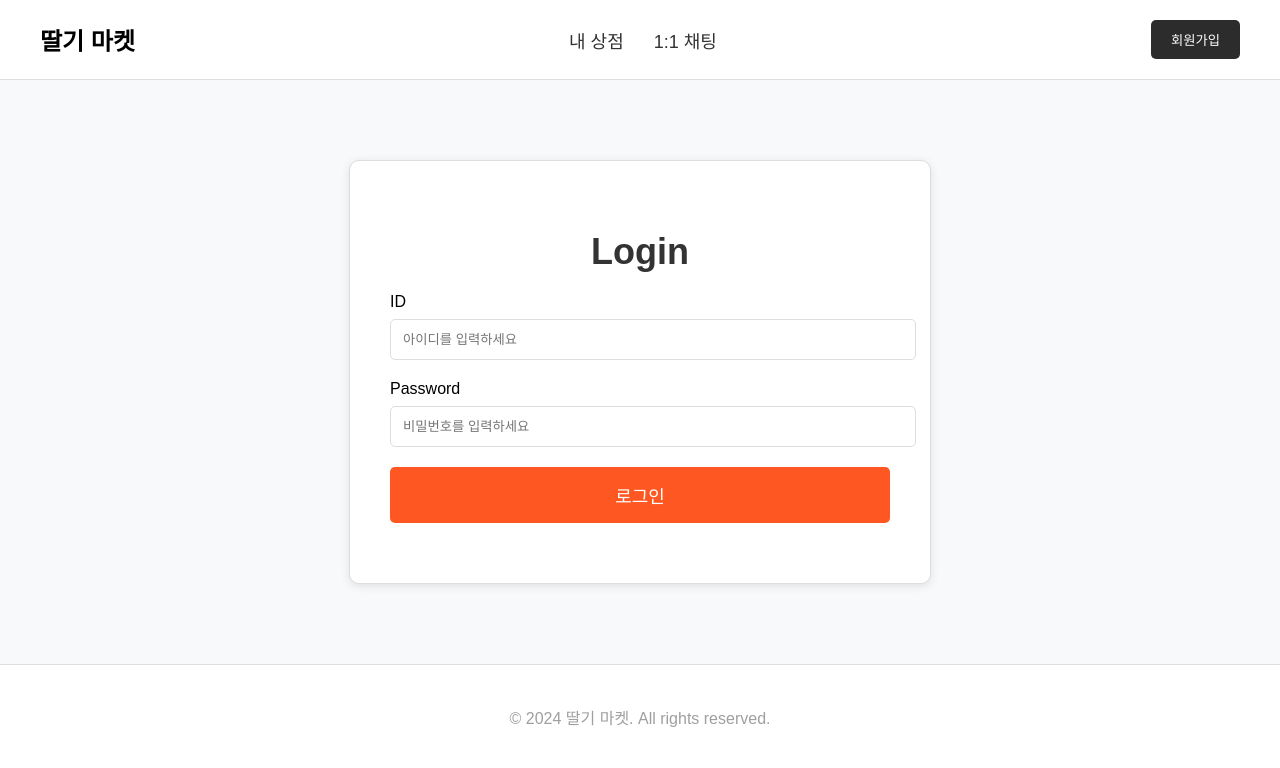
After one commit to Limsunoh/Project_SANA_I, a Django app: template accounts/templates/login.html in a window 1280 px wide. The commit adds this page. Shown: the top 768 px of the page. Run offline with Django 4.2, Linux system fonts and the light colour scheme; the template is opened without the code that fills it, so the values that code supplies are empty.

Commit message:
feat: login, logout html 구현완료
로그인, 로그아웃 html 구현완료

```diff
--- /dev/null
+++ b/accounts/templates/login.html
@@ -0,0 +1,49 @@
+{% load static %}
+<!DOCTYPE html>
+<html lang="en">
+
+<head>
+    <meta charset="UTF-8">
+    <meta name="viewport" content="width=device-width, initial-scale=1.0">
+    <title>Login</title>
+    <link rel="stylesheet" href="{% static 'css/login.css' %}">
+</head>
+
+<body>
+    <header>
+        <div class="header-content">
+            <h1>딸기 마켓</h1>
+            <nav>
+                <ul>
+                    <li><a href="#">내 상점</a></li>
+                    <li><a href="#">1:1 채팅</a></li>
+                </ul>
+            </nav>
+            <button class="signup-button" onclick="location.href='/api/accounts/signup-page/'">회원가입</button>
+        </div>
+    </header>
+
+    <div class="container">
+        <h2>Login</h2>
+        <form id="login-form">
+            <div class="input-group">
+                <label for="username">ID</label>
+                <input type="text" id="username" name="username" placeholder="아이디를 입력하세요" required>
+            </div>
+            <div class="input-group">
+                <label for="password">Password</label>
+                <input type="password" id="password" name="password" placeholder="비밀번호를 입력하세요" required>
+            </div>
+            <button type="submit">로그인</button>
+        </form>
+        <p id="message"></p>
+    </div>
+
+    <footer>
+        <p>&copy; 2024 딸기 마켓. All rights reserved.</p>
+    </footer>
+
+    <script src="{% static 'js/login.js' %}"></script>
+</body>
+
+</html>
--- a/accounts/templates/signup.html
+++ b/accounts/templates/signup.html
@@ -19,7 +19,7 @@
                     <li><a href="#">1:1 채팅</a></li>
                 </ul>
             </nav>
-            <button class="login-button">로그인</button>
+            <button class="login-button" onclick="location.href='/api/accounts/login-page/'">로그인</button>
         </div>
     </header>
 
--- a/accounts/urls.py
+++ b/accounts/urls.py
@@ -20,7 +20,8 @@ urlpatterns = [
 
     # 프론트(화면구성) 주소
     path('signup-page/', views.SignupPageView.as_view(), name='signup-page'),
-    path('login-page/', views.LoginPageView.as_view(), name='login-page'),
+    path("login-page/", views.LoginPageView.as_view(), name="token_obtain_pair"),
+
 
 
 ]
--- a/sbmarket/settings.py
+++ b/sbmarket/settings.py
@@ -171,4 +171,7 @@ SIMPLE_JWT = {
     "REFRESH_TOKEN_LIFETIME": timedelta(days=1),
     "ROTATE_REFRESH_TOKENS": True,
     "BLACKLIST_AFTER_ROTATION": True,
+    'AUTH_HEADER_TYPES': ('Bearer',),
+    'AUTH_TOKEN_CLASSES': ('rest_framework_simplejwt.tokens.AccessToken',),
+    'TOKEN_TYPE_CLAIM': 'token_type',
 }
--- /dev/null
+++ b/static/css/login.css
@@ -0,0 +1,136 @@
+body {
+    font-family: 'Poppins', Arial, sans-serif;
+    margin: 0;
+    padding: 0;
+    background-color: #f8f9fa;
+}
+
+/* Header */
+.header-content {
+    display: flex;
+    justify-content: space-between;
+    align-items: center;
+    padding: 20px 40px;
+    background-color: #fff;
+    border-bottom: 1px solid #ddd;
+}
+
+.header-content h1 {
+    margin: 0;
+    font-size: 24px;
+}
+
+.header-content nav ul {
+    list-style: none;
+    display: flex;
+    margin: 0;
+    padding: 0;
+}
+
+.header-content nav ul li {
+    margin: 0 15px;
+}
+
+.header-content nav ul li a {
+    text-decoration: none;
+    font-weight: 500;
+    color: #333;
+    font-size: 18px;
+}
+
+.header-content nav ul li a:hover {
+    color: #ff5722;
+}
+
+.signup-button {
+    padding: 10px 20px;
+    background-color: #2c2c2c;
+    color: #fff;
+    border: none;
+    cursor: pointer;
+    border-radius: 5px;
+}
+
+.signup-button:hover {
+    background-color: #1e1e1e;
+}
+
+/* Container */
+.container {
+    max-width: 500px;
+    margin: 80px auto;
+    padding: 40px;
+    background-color: #fff;
+    border: 1px solid #ddd;
+    border-radius: 10px;
+    box-shadow: 0 2px 10px rgba(0, 0, 0, 0.1);
+    text-align: center;
+}
+
+.container h2 {
+    text-align: center;
+    font-size: 36px;
+    color: #333;
+    margin-bottom: 20px;
+}
+
+.input-group {
+    margin-bottom: 20px;
+    text-align: left;
+}
+
+.input-group label {
+    display: block;
+    margin-bottom: 8px;
+    font-weight: 500;
+    font-size: 16px;
+}
+
+.input-group input {
+    width: 100%;
+    padding: 12px;
+    border: 1px solid #ddd;
+    border-radius: 5px;
+    outline: none;
+}
+
+.input-group input:focus {
+    border: 1px solid #007bff;
+}
+
+/* Submit Button */
+button[type="submit"] {
+    width: 100%;
+    padding: 15px;
+    background-color: #ff5722;
+    border: none;
+    color: #fff;
+    cursor: pointer;
+    border-radius: 5px;
+    font-size: 18px;
+    transition: background-color 0.3s ease;
+}
+
+button[type="submit"]:hover {
+    background-color: #e64a19;
+}
+
+#message {
+    margin-top: 20px;
+    color: red;
+}
+
+footer {
+    text-align: center;
+    padding: 40px;
+    background-color: #fff;
+    color: #333;
+    border-top: 1px solid #ddd;
+    margin-top: 50px;
+    font-size: 16px;
+}
+
+footer p {
+    margin: 0;
+    color: #9f9f9f;
+}
--- /dev/null
+++ b/static/js/login.js
@@ -0,0 +1,36 @@
+document.getElementById('login-form').onsubmit = function(event) {
+    event.preventDefault();
+
+    // 사용자 입력 값 가져오기
+    const username = document.getElementById('username').value;
+    const password = document.getElementById('password').value;
+
+    // 서버에 보낼 데이터 구성
+    const loginData = {
+        username: username,
+        password: password
+    };
+
+    // 로그인 요청을 보낼 URL을 /api/accounts/login/으로 변경
+    fetch('/api/accounts/login/', {
+        method: 'POST',
+        headers: {
+            'Content-Type': 'application/json',
+        },
+        body: JSON.stringify(loginData),
+    })
+    .then(response => response.json())
+    .then(data => {
+        if (data.access) {
+            alert('로그인 완료');
+            localStorage.setItem('access_token', data.access);  // 토큰을 로컬 스토리지에 저장
+            window.location.href = '/api/home/';  // 로그인 후 프로필 페이지로 이동
+        } else {
+            document.getElementById('message').innerText = '로그인 실패: ' + ('아이디나 비밀번호를 확인해주세요.');
+        }
+    })
+    .catch(error => {
+        console.error('Error:', error);
+        document.getElementById('message').innerText = '로그인 중 오류가 발생했습니다.';
+    });
+};
```
